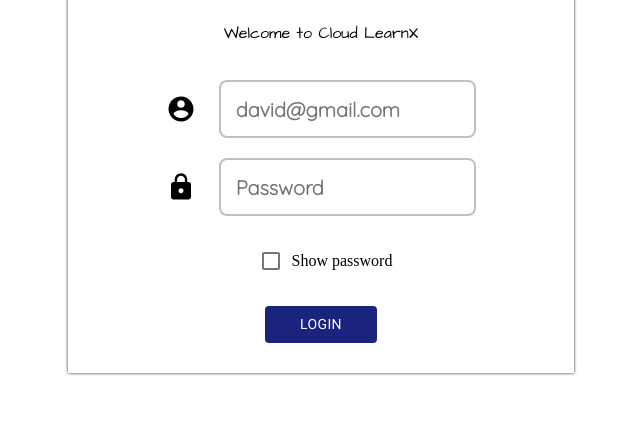
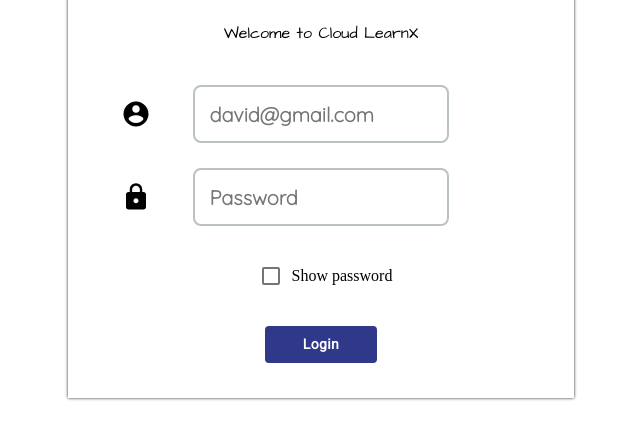
Before and after one commit to js-simp/e-classroom_Beta-0.1.3, a React (Create React App) app: page / in a window 1280 px wide. Shown: the part 150-573 px from the top of the page, without its empty margins (319-959 px from the left). Built offline with nearby package versions, Linux system fonts and the light colour scheme; no server answers.

Commit message:
clean up css and registration form

```diff
--- a/src/Component/Admins/Registration.css
+++ b/src/Component/Admins/Registration.css
@@ -1,32 +1,64 @@
-.registration-form-container{
-    margin-top : 5%;
+.registration-form-container {
+  display: flex;
+  justify-content: center;
+  align-items: center;
+  height: 100%;
+  width: 100%;
 }
 
 .registration-form {
-    justify-items: center;
+  display: flex;
+  flex-direction: column;
+  justify-content: center;
+  align-items: left;
+  background-color: #ffffff;
+  padding: 15px;
+  border-radius: 10px;
+  box-shadow: 0px 0px 10px 0px rgba(0, 0, 0, 0.2);
+  max-width: 400px;
+  width: 100%;
 }
 
-.select-wrapper {
-    width : 50%;
-    display: flex;
-    flex-direction: row;
-    justify-content: center;
-    align-items: center;
-  }
-
-.menu-wrapper {
-    margin-bottom : 5%;
+.wrapper {
+  display: flex;
+  justify-content: center;
+  align-items: center;
+  margin-bottom: 5px;
 }
 
+.wrapper-form {
+  position: relative;
+}
+
+.wrapper-form .form-icon {
+  position: absolute;
+  left: 10px;
+}
+
+.form-control {
+  padding-left: 10px;
+  font-size: 16px;
+}
 
 .simple-select {
-    width : 25%;
-    margin-left :  5%;
-    padding: 9px 15px 9px;
-    border: 2px solid #bac2c3;
-    border-radius: 8px;
+    width : 50%;
+  border-radius: 5px;
+  border: none;
+  background-color: #f0f0f0;
 }
 
-.role-icon {
-    margin-left : 5%;
+#submit-button {
+  width: auto;
+  height: auto;
+  font-weight: bold;
+  color : white;
+  white-space: nowrap;
+  background-color: #283593;
+  text-transform : none;
+  opacity : 90%;
 }
+
+#submit-button:hover {
+  background-color: #283593;
+  opacity: 100%;
+}
--- a/src/Component/Admins/Registration.js
+++ b/src/Component/Admins/Registration.js
@@ -47,7 +47,7 @@
         <div className = 'registration-form-container'>
             <form className = 'registration-form' onSubmit={(e)=>{e.preventDefault();}}>
                 <div className="wrapper wrapper-form">
-                    <AccountCircleIcon className = 'form-icon' style={{ fontSize: 30 }}/>
+                    <AccountCircleIcon className = 'form-icon'/>
                     <input onChange={ (e) => {
                         setUserData({
                             ...userData, user : e.target.value
@@ -56,7 +56,7 @@
                 <p style={{color:"red"}}>{err}</p>
                 </div>
                 <div className="wrapper wrapper-form">
-                    <EmailRounded className = 'form-icon' style={{ fontSize: 30 }}/>
+                    <EmailRounded className = 'form-icon'/>
                     <input onChange={ (e) => {
                         setUserData({
                             ...userData, email : e.target.value
@@ -65,7 +65,7 @@
                 <p style={{color:"red"}}>{err}</p>
                 </div>
                 <div className="wrapper wrapper-form">
-                    <Fingerprint className = 'form-icon' style={{ fontSize: 30 }}/>
+                    <Fingerprint className = 'form-icon'/>
                     <input onChange={ (e) => {
                         setUserData({
                             ...userData, id : e.target.value
@@ -73,8 +73,8 @@
                     } type="text" className="form-control" id="exampleFormControlInput1" placeholder="User Id" />
                 <p style={{color:"red"}}>{err}</p>
                 </div>
-                <div className = "wrapper select-wrapper menu-wrapper">
-                <CardMembership className = 'role-icon' style={{ fontSize: 30 }}/>
+                <div className = "wrapper wrapper-form">
+                <CardMembership className = 'form-icon'/>
                 <Select
                     className="simple-select"
                     labelId="demo-simple-select-label"
@@ -92,14 +92,14 @@
                 </div>
                 <div className="wrapper wrapper-form">
                     {/* <label  className="form-label">Password</label> */}
-                    <LockIcon className = 'form-icon' style={{ fontSize: 30 }}/>
+                    <LockIcon className = 'form-icon'/>
                     <input onChange={ (e) => {
                         setUserData({
                             ...userData, pass : e.target.value
                         });
                     }
                     }  type={type} className="form-control" id="inputPassword" placeholder = 'Password'/>
-                    <p style={{color:"red"}}>{err}</p>
+                    <p>{err}</p>
                 </div>
                 <div className = 'wrapper wrapper-form'>
                      <Checkbox onChange={showPassword}>
@@ -107,7 +107,7 @@
                     <p>Show password</p>
                 </div>
                 <div className = 'wrapper wrapper-form'>
-                    <Button id = "submit-button" onClick={submitBtn} type="submit" style={{ color: "white", backgroundColor: '#1a237e' }} >Create User</Button>
+                    <Button id = "submit-button" onClick={submitBtn} type="submit" >Create User</Button>
                 </div>
             </form>
         </div>
```
